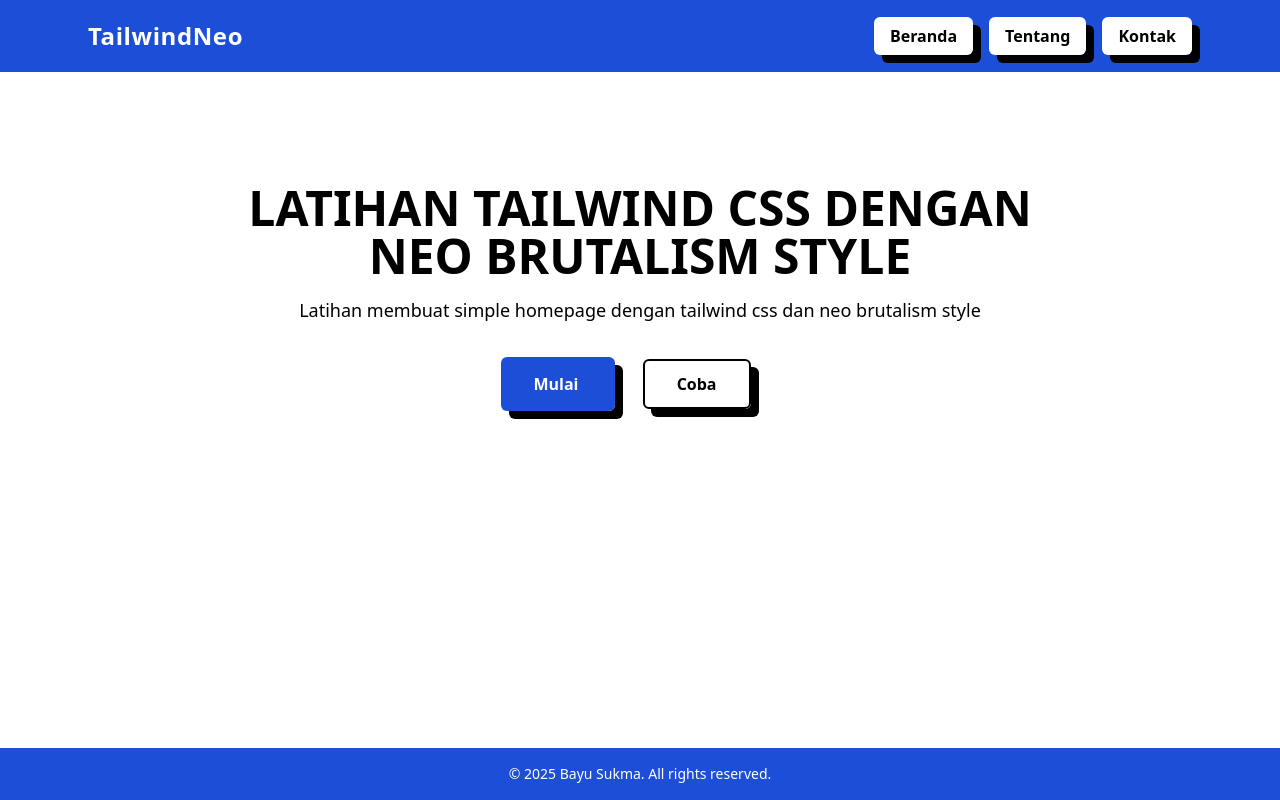
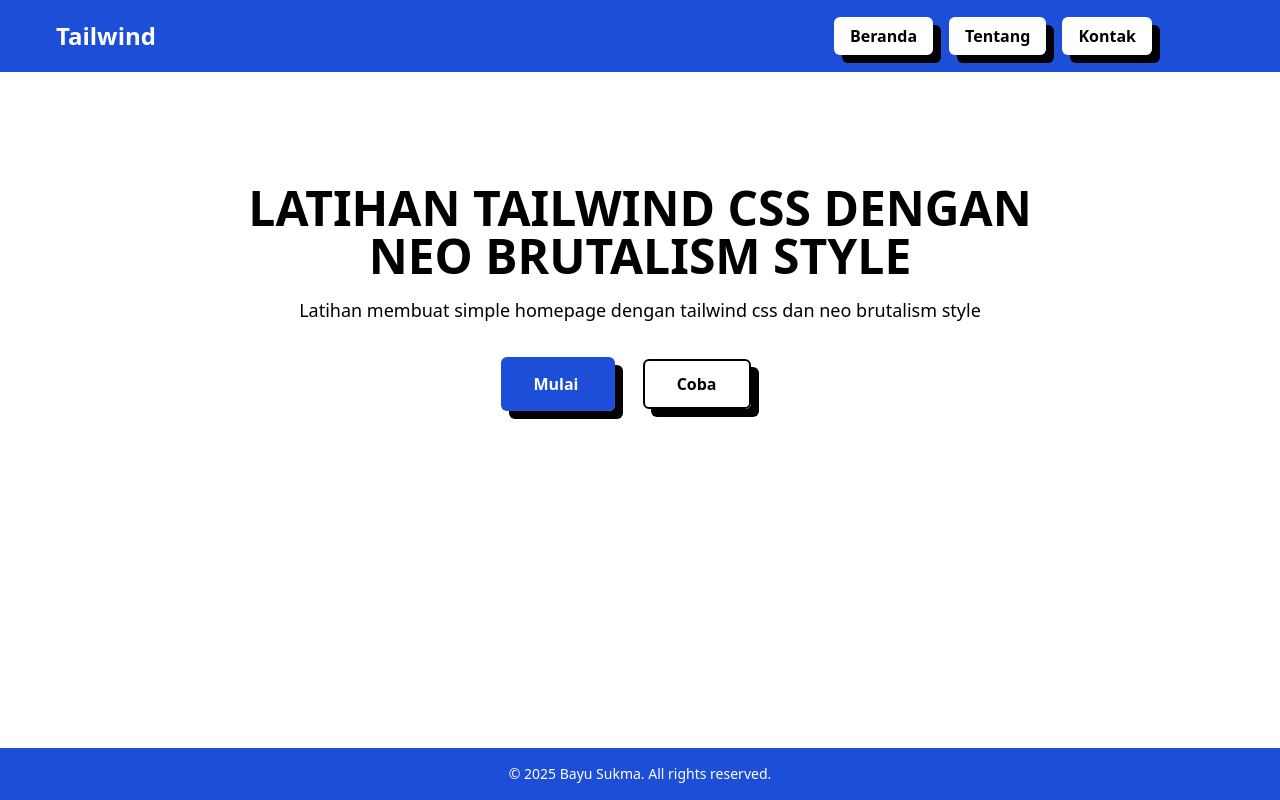
Before and after one commit to Codenames-Ren/Perancangan-Web-P9-Tailwind, a website: page index.html in a window 1280 px wide. Drawn offline with Linux system fonts and the light colour scheme.

Commit message:
Memperbaiki navbar yang jaraknya terlalu berdekatan

```diff
--- a/index.html
+++ b/index.html
@@ -7,12 +7,11 @@
     <link rel="stylesheet" href="/dist/output.css" />
   </head>
   <body class="font-sans bg-white text-black min-h-screen flex flex-col">
-    <!-- Navbar -->
     <nav class="bg-blue-700 text-white shadow-[4px_4px_0px_#000]">
-      <div
-        class="max-w-6xl mx-auto px-6 py-5 flex justify-between items-center"
-      >
-        <h1 class="text-2xl font-extrabold tracking-wide">TailwindNeo</h1>
+      <div class="max-w-6xl px-0 py-5 flex justify-between items-center">
+        <div class="px-14">
+          <h1 class="text-2xl font-extrabold pl-0">Tailwind</h1>
+        </div>
         <ul class="flex space-x-4 font-bold">
           <li>
             <a
@@ -41,8 +40,6 @@
         </ul>
       </div>
     </nav>
-
-    <!-- Main content -->
     <main class="flex-grow">
       <section class="bg-white py-28">
         <div class="max-w-4xl mx-auto px-6 text-center">
@@ -68,8 +65,6 @@
         </div>
       </section>
     </main>
-
-    <!-- Footer -->
     <footer class="bg-blue-700 text-white shadow-[2px_2px_0px_#000]">
       <div class="max-w-6xl mx-auto px-6 py-4 text-center text-sm">
         &copy; 2025 Bayu Sukma. All rights reserved.
```
Also changed, not shown: dist/output.css, 3 other files.
